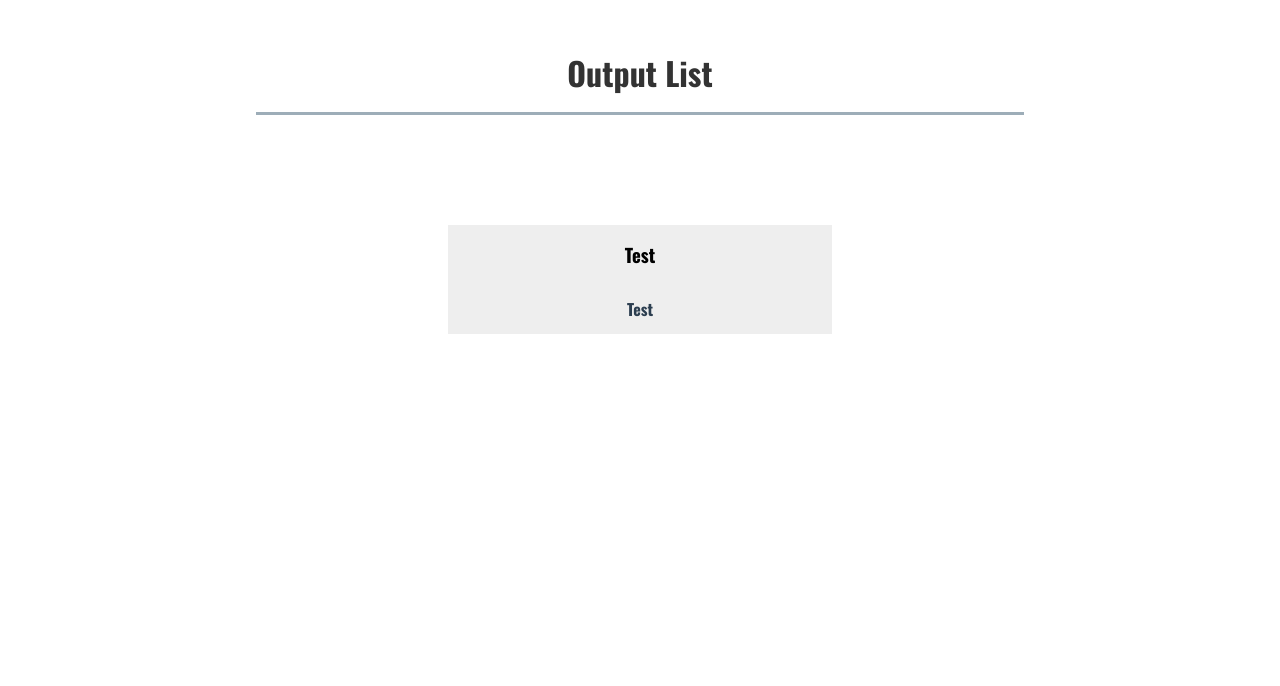
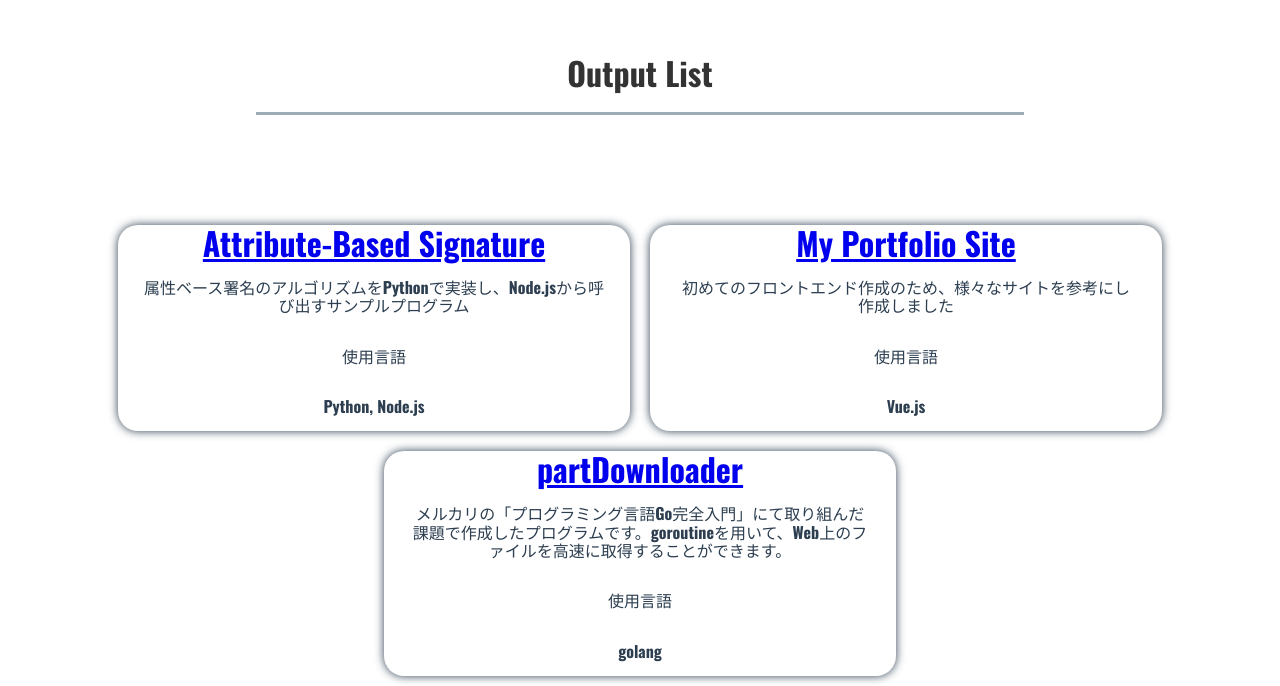
Before and after one commit to YutoOkawa/portfolio, a Vue app: page / in a window 1280 px wide. Shown: the part 1868-2554 px from the top of the page. Before the commit the page ends 2303 px from the top, so only its background shows below. Built offline with nearby package versions, Linux system fonts and the light colour scheme; what vue-smoothscroll would draw is missing.

Commit message:
Outputリストの充実

```diff
--- a/src/components/pages/Output.vue
+++ b/src/components/pages/Output.vue
@@ -2,8 +2,10 @@
     <div class="output">
         <h1 class="content-title"> {{ msg }} </h1>
         <div class="content" v-for="(output, index) in outputs" :key="index">
-            <h3> {{ output.name }} </h3>
+            <a :href="output.url">{{ output.name }}</a>
             <p> {{ output.text }} </p>
+            <p>使用言語</p>
+            <p>{{ output.lang }}</p>
         </div>
     </div>
 </template>
@@ -16,8 +18,22 @@ export default {
             msg: 'Output List',
             outputs: [
                 {
-                    name: 'Test',
-                    text: 'Test'
+                    name: 'Attribute-Based Signature',
+                    text: '属性ベース署名のアルゴリズムをPythonで実装し、Node.jsから呼び出すサンプルプログラム',
+                    url: 'https://github.com/YutoOkawa/node_ABS',
+                    lang: 'Python, Node.js'
+                },
+                {
+                    name: 'My Portfolio Site',
+                    text: '初めてのフロントエンド作成のため、様々なサイトを参考にし作成しました',
+                    url: 'https://yutookawa.github.io/portfolio',
+                    lang: 'Vue.js'
+                },
+                {
+                    name: 'partDownloader',
+                    text: 'メルカリの「プログラミング言語Go完全入門」にて取り組んだ課題で作成したプログラムです。goroutineを用いて、Web上のファイルを高速に取得することができます。',
+                    url: 'https://github.com/YutoOkawa/partDownloader',
+                    lang: 'golang'
                 }
             ]
         }
@@ -33,10 +49,16 @@ div.output {
 }
 
 div.content {
-    background-color: #eee;
+    background-color: white;
+    box-shadow: 0px 0px 10px 0px;
+    border-radius: 20px 20px 20px 20px;
     display: inline-block;
     margin: 10px;
-    width: 30%;
+    width: 40%;
+}
+
+a {
+    font-size: 2em;
 }
 
 h3 {
```
Also changed, not shown: 7 other files (tests, documents, lock files or other folders).
